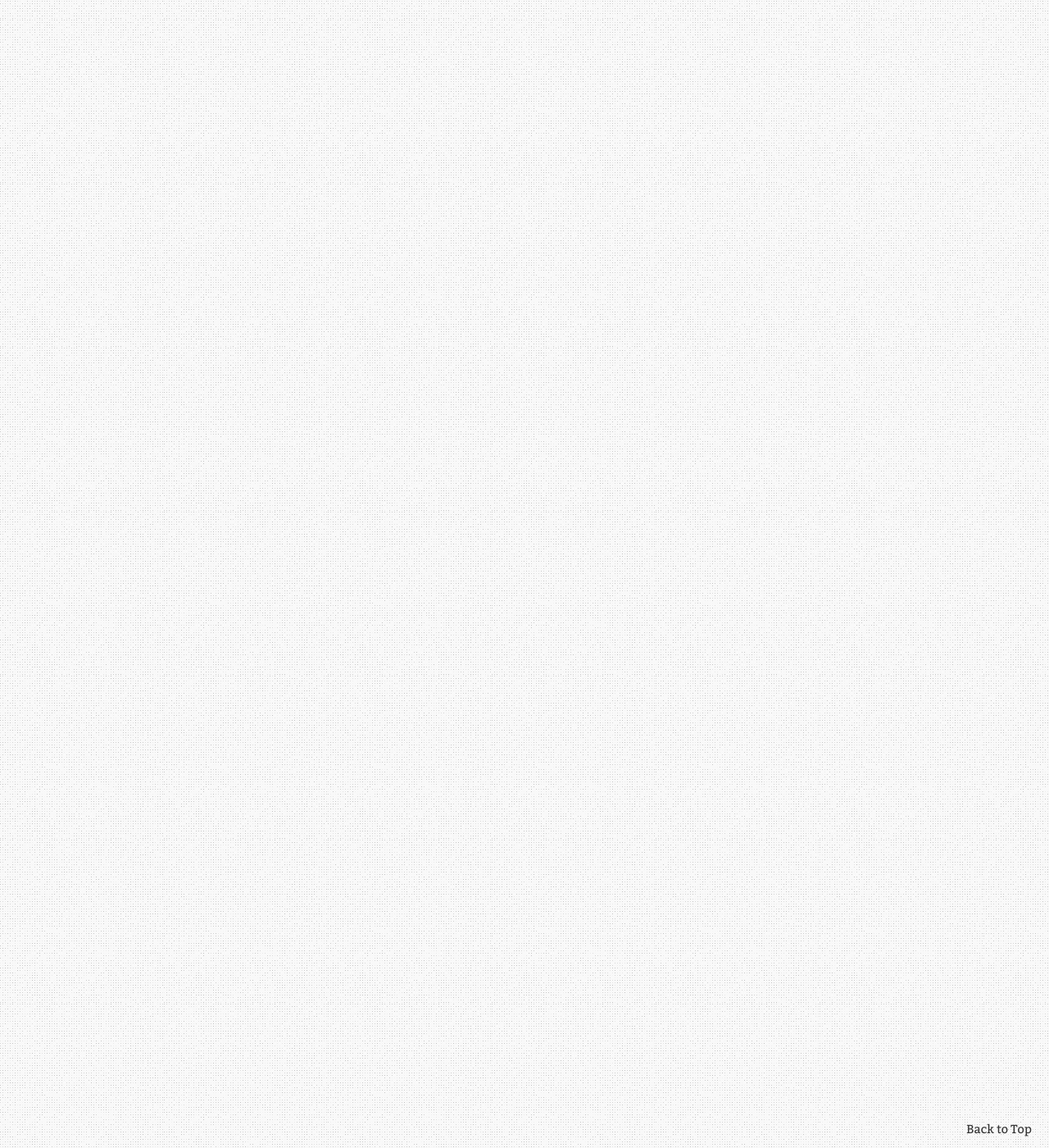
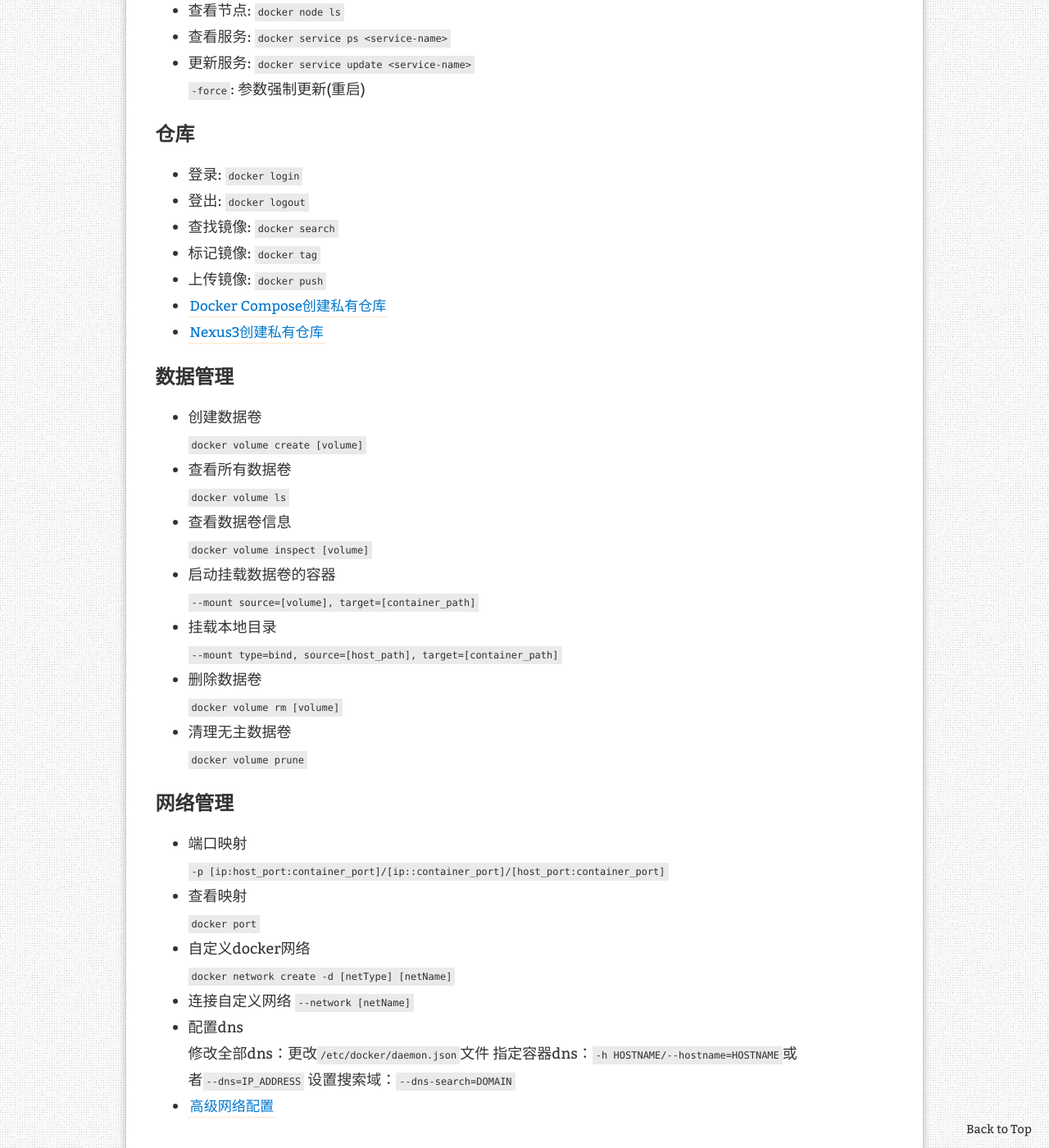
Before and after one commit to ElmTran/ElmTran.github.io, a Jekyll site: the page built from _posts/2022-04-08-common-docker-commands.md, in a window 1280 px wide and 1400 px high, scrolled down 6776 px. Shown: the whole window at 82% size. Built offline with Jekyll 4.4.1, drawn with Linux system fonts in a browser that asks for light colours; comment, search, counter and statistics services are not loaded; some of the changed text lies outside the part shown.

Commit message:
update docker command and ac

```diff
--- a/_posts/2022-04-08-common-docker-commands.md
+++ b/_posts/2022-04-08-common-docker-commands.md
@@ -90,6 +90,25 @@ redirect_from:
           `docker save`
         - 导入镜像:
           `docker load`
+
+### Docker Buildx
+- 使用文件缓存
+  `--mount=type=cache, target=[container_path], id=[cache_id]`
+
+- 挂载镜像或上阶段文件
+  `--mount=type=bind`
+
+- 挂载tmpfs
+  `--mount=type=tmpfs`
+
+- 挂载密钥
+  `--mount=type=secret`
+
+- 挂载ssh密钥
+  `--mount=type=ssh`
+
+- 构建镜像
+  `docker buildx build`
 ### 容器
 
 - 启动容器
@@ -144,6 +163,12 @@ redirect_from:
 - 构建并启动
   `docker-compose up -d [container]`
 
+- 拉取服务依赖镜像
+  `docker-compose pull`
+
+- 推送服务依赖镜像
+  `docker-compose push`
+
 - 删除容器和镜像
   `docker-compose down`
 
@@ -168,13 +193,123 @@ redirect_from:
 - 删除容器
   `docker-compose rm [container]`
 
-- 执行命令
+- 执行命令(进入容器)
   `docker-compose exec [container] [command]`
+
+- 在指定服务上执行一个命令
+  `docker-compose run`
+
+- 强制停止容器
+  `docker-compose kill`
+
+- 设置规模
+  `docker-compose scale`
+
+- 查看容器进程
+  `docker-compose top`
 
 - 查看日志
   `docker-compose logs [container]`
   查看实时日志使用`-f`参数
 
+- 指定模板
+  `-f,--file [file]`
+
+- 指定项目名称
+  `-p, --project [project]`
+
+- 输出更多调试信息
+  `--verbose`
+
+- 查看所有镜像
+  `--images`
+
+## Docker-compose 模板
+- 构建镜像
+  `build`
+
+- 控制内核能力
+  `cap_add, cap_drop`
+
+- 默认执行命令
+  `command`
+
+- 指定父组
+  `cgroup_parent`
+
+- 指定容器名称
+  `container_name`
+
+- 指定设备映射关系
+  `devices`
+
+- 解决依赖关系
+  `depends_on`
+
+- 设置dns
+  `dns`
+
+- 设置搜索域
+  `dns-search`
+
+- 挂载tmpfs到文件系统
+  `tmpfs`
+
+- 指定环境变量文件
+  `env_file`
+
+- 指定环境变量内容
+  `environment`
+
+- 暴露端口
+  `expose`
+
+- 链接到外部容器
+  `external_links`
+
+- 指定额外的host名称映射信息
+  `external_hosts`
+
+- 健康检查
+  `healthcheck`
+
+- 指定镜像
+  `image`
+
+- 添加元数据
+  `labels`
+
+- 日志配置
+  `logging`
+
+- 网络模式
+  `network_model`
+
+- 连接网络
+  `networks`
+
+- 暴露端口信息
+  `ports`
+
+- 存储敏感信息
+  `secrets`
+
+- 指定容器模板标签的默认属性(用户、角色、类型、等级等)
+  `security_opt`
+
+- 指定其他信号停止容器
+  `stop_signal`
+
+- 配置容器内容参数
+  `sysctls`
+
+- 指定ulimits限制值
+  `ulimits`
+
+- 挂载目录
+  `volumes`
+
+- [其他指令](https://yeasy.gitbook.io/docker_practice/compose/compose_file)
 ### Docker Swarm
 
 - 初始化: `docker swarm init`
@@ -203,6 +338,50 @@ redirect_from:
 - [Docker Compose创建私有仓库](https://yeasy.gitbook.io/docker_practice/repository/registry_auth)
 
 - [Nexus3创建私有仓库](https://yeasy.gitbook.io/docker_practice/repository/nexus3_registry)
+
+### 数据管理
+- 创建数据卷
+  `docker volume create [volume]`
+
+- 查看所有数据卷
+  `docker volume ls`
+
+- 查看数据卷信息
+  `docker volume inspect [volume]`
+
+- 启动挂载数据卷的容器
+  `--mount source=[volume], target=[container_path]`
+
+- 挂载本地目录
+  `--mount type=bind, source=[host_path], target=[container_path]`
+
+- 删除数据卷
+  `docker volume rm [volume]`
+
+- 清理无主数据卷
+  `docker volume prune`
+
+### 网络管理
+- 端口映射
+  `-p [ip:host_port:container_port]/[ip::container_port]/[host_port:container_port]`
+
+- 查看映射
+  `docker port`
+
+- 自定义docker网络
+  `docker network create -d [netType] [netName]`
+
+- 连接自定义网络
+  `--network [netName]`
+
+- 配置dns
+  修改全部dns：更改`/etc/docker/daemon.json`文件
+  指定容器dns：`-h HOSTNAME/--hostname=HOSTNAME`或者`--dns=IP_ADDRESS`
+  设置搜索域：`--dns-search=DOMAIN`
+
+- [高级网络配置](https://yeasy.gitbook.io/docker_practice/advanced_network)
+
+
 ## 参考链接
 - [Dockerfile 官方文档](https://docs.docker.com/engine/reference/builder/)
 - [Dockerfile 实践文档](https://docs.docker.com/develop/develop-images/dockerfile_best-practices/)
```
Also changed, not shown: _posts/2022-04-19-AC-Automaton.md (+1 -1 lines).
